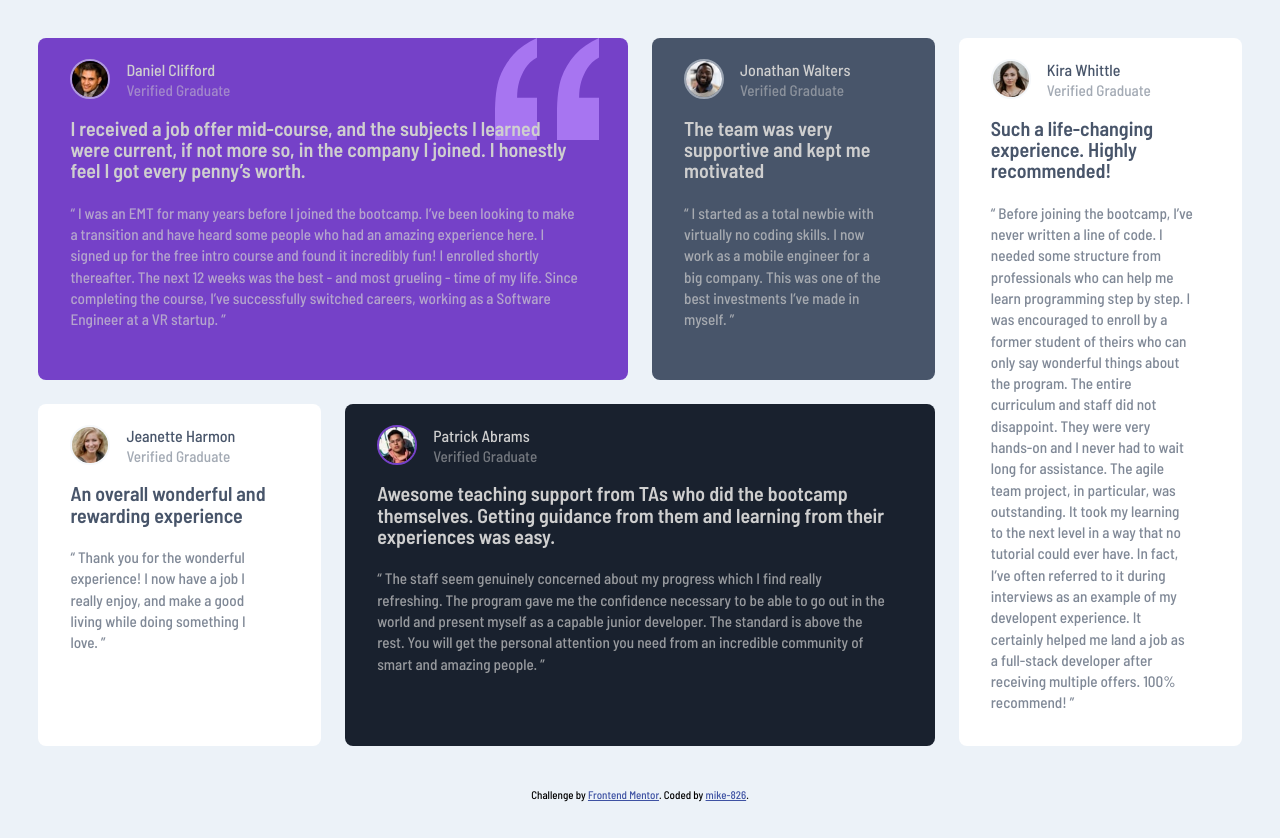
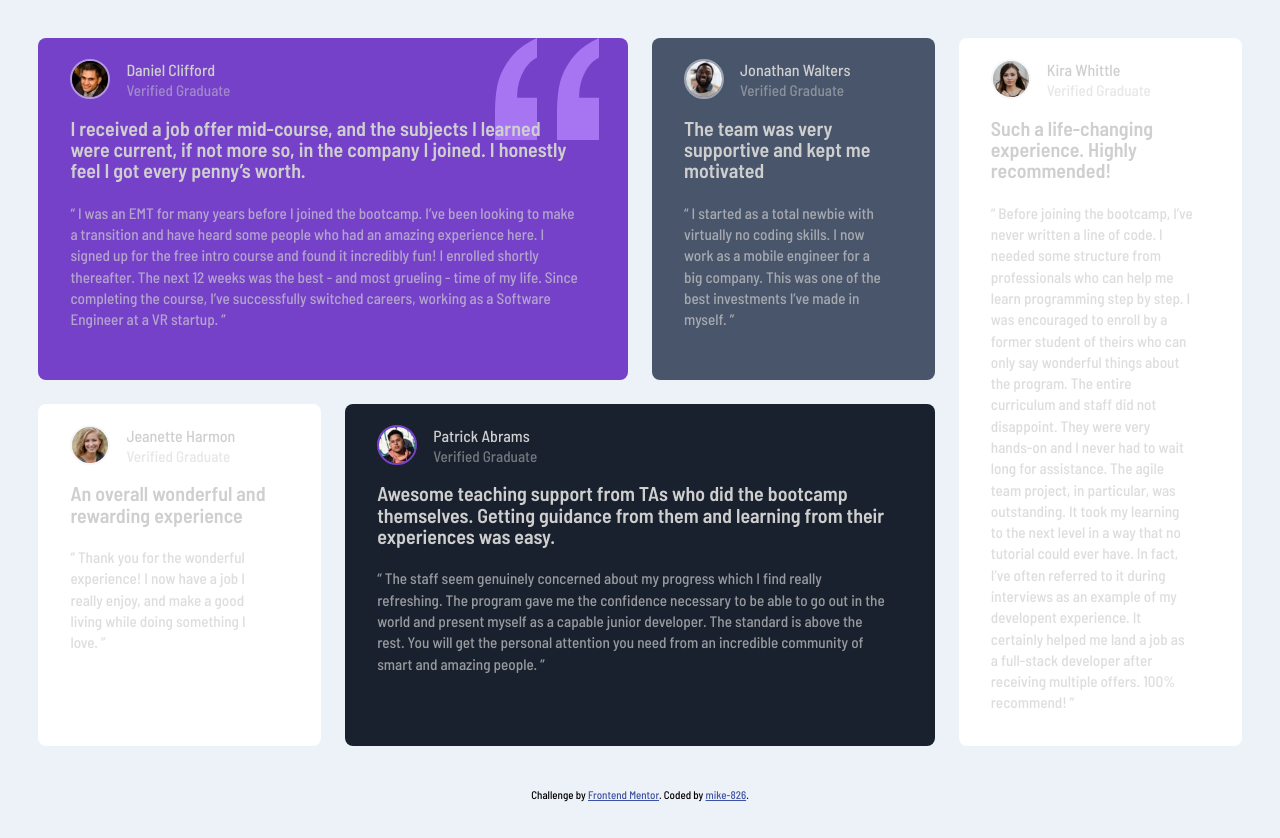
Before and after one commit to mike-826/Testimonials-grid-section, a plain HTML site: page index.html in a window 1280 px wide. Drawn offline with Linux system fonts and the light colour scheme.

Commit message:
Update index.html

```diff
--- a/index.html
+++ b/index.html
@@ -54,7 +54,7 @@
         for a big company. This was one of the best investments I’ve made in myself. ”</p>
     </div>
 
-    <div class="card card-3" id="light-bg">
+    <div class="card card-3 light-bg">
       <div class="profile row">
         <img src="images/image-jeanette.jpg" alt="">
         <div class="profile-text">
@@ -85,7 +85,7 @@
         an incredible community of smart and amazing people. ”</p>
     </div>
 
-    <div class="card card-5" id="light-bg">
+    <div class="card card-5 light-bg">
       <div class="profile row">
         <img src="images/image-kira.jpg" alt="">
         <div class="profile-text">
```
